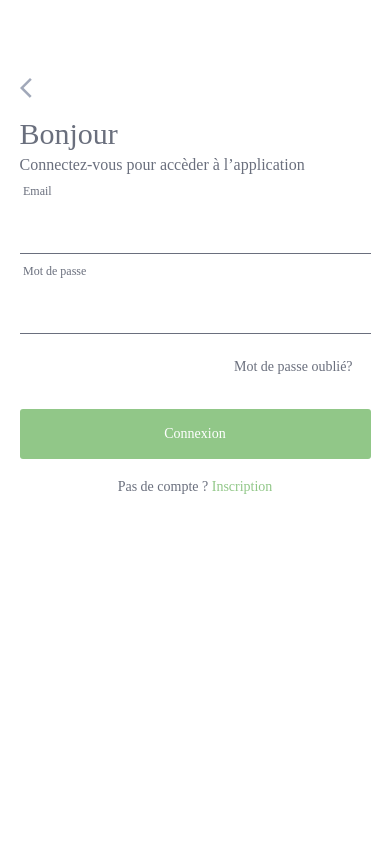
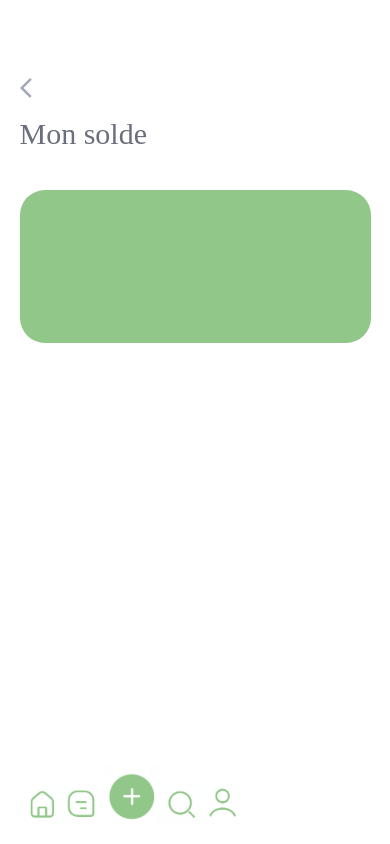
Before and after one commit to Kevsl/ReCycle-react-native, a React Native app: screen /balance in a window 390 px wide. Built offline with nearby package versions, Linux system fonts and the light colour scheme.

Commit message:
feat: made Balance Page

```diff
--- a/src/App.js
+++ b/src/App.js
@@ -14,7 +14,7 @@ import { createNativeStackNavigator } from '@react-navigation/native-stack'
 import { Home } from './Views/Home'
 import { Profile } from './Views/Profile'
 import { CreateAd } from './Views/Create-ad'
-
+import { BalancePage } from './Views/BalancePage'
 import { Login } from './Views/Login'
 
 const App = () => {
@@ -55,6 +55,14 @@ const App = () => {
             headerShown: false,
           }}
         />
+        <Stack.Screen
+          name="balance"
+          component={BalancePage}
+          options={{
+            animation: 'slide_from_right',
+            headerShown: false,
+          }}
+        />
       </Stack.Navigator>
     </NavigationContainer>
   )
--- /dev/null
+++ b/src/Styles/BalancePage.js
@@ -0,0 +1,32 @@
+import { StyleSheet } from 'react-native'
+
+export const BalancePageStyle = (StyleSheet.createstyle = StyleSheet.create({
+  container: {
+    flex: 1,
+    backgroundColor: '#fff',
+    paddingTop: '20%',
+  },
+  goBackArrow: { position: 'absolute', left: '5%', top: '10%' },
+  titleContainer: {
+    marginTop: '10%',
+    marginHorizontal: '5%',
+  },
+  title: {
+    color: '#6A6F7D',
+    fontSize: 30,
+    fontFamily: 'baloo',
+  },
+  navBar: {
+    position: 'absolute',
+    bottom: 0,
+  },
+
+  balanceContainer: {
+    width: '90%',
+    marginHorizontal: '5%',
+    height: '20%',
+    marginVertical: '10%',
+    backgroundColor: '#91C788',
+    borderRadius: 25,
+  },
+}))
--- /dev/null
+++ b/src/Views/BalancePage.js
@@ -0,0 +1,29 @@
+import { NavBar } from '../Components/NavBar'
+import React, { useState, useEffect } from 'react'
+import { Text, View, Image, TouchableOpacity } from 'react-native'
+import goBackArrow from '../Assets/goBackArrow.png'
+import filters from '../Assets/filters.png'
+import shoes from '../Assets/shoes.jpeg'
+
+import { BalancePageStyle } from '../Styles/BalancePage'
+
+export const BalancePage = ({ navigation }) => {
+  return (
+    <View style={BalancePageStyle.container}>
+      <TouchableOpacity onPress={console.log('Une bonne chose de faite ! ')}>
+        <Image
+          source={goBackArrow}
+          style={BalancePageStyle.goBackArrow}
+          accessibilityLabel="Retourner sur la page précèdente"
+        />
+      </TouchableOpacity>
+      <View style={BalancePageStyle.titleContainer}>
+        <Text style={BalancePageStyle.title}>Mon solde </Text>
+      </View>
+      <View style={BalancePageStyle.balanceContainer}></View>
+      <View style={BalancePageStyle.navBar}>
+        <NavBar />
+      </View>
+    </View>
+  )
+}
--- a/src/Views/Login.js
+++ b/src/Views/Login.js
@@ -158,6 +158,10 @@ export const Login = ({ navigation }) => {
           style={LoginStyle.loading}
         />
       ) : null}
+
+      <TouchableOpacity onPress={() => navigation.navigate('balance')}>
+        <Text>Solde</Text>
+      </TouchableOpacity>
     </View>
   )
 }
```
